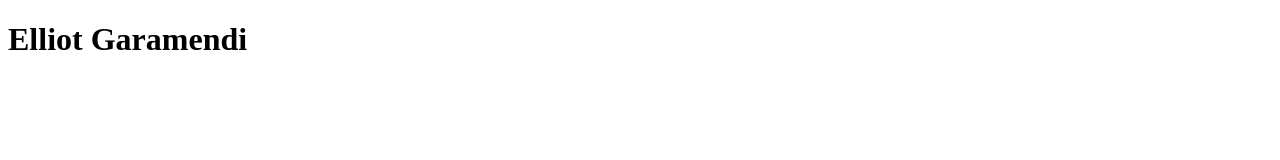
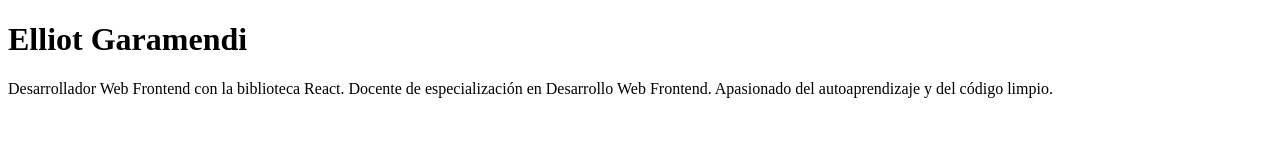
Before and after one commit to elgsarmiento/elliotgaramendi-card, a plain HTML site: page index.html in a window 1280 px wide. Drawn offline with Linux system fonts and the light colour scheme.

Commit message:
feat: add descripción

```diff
--- a/index.html
+++ b/index.html
@@ -9,6 +9,7 @@
 
 <body>
     <h1>Elliot Garamendi</h1>
+    <p>Desarrollador Web Frontend con la biblioteca React. Docente de especialización en Desarrollo Web Frontend. Apasionado del autoaprendizaje y del código limpio.</p>
 </body>
 
 </html>
```
